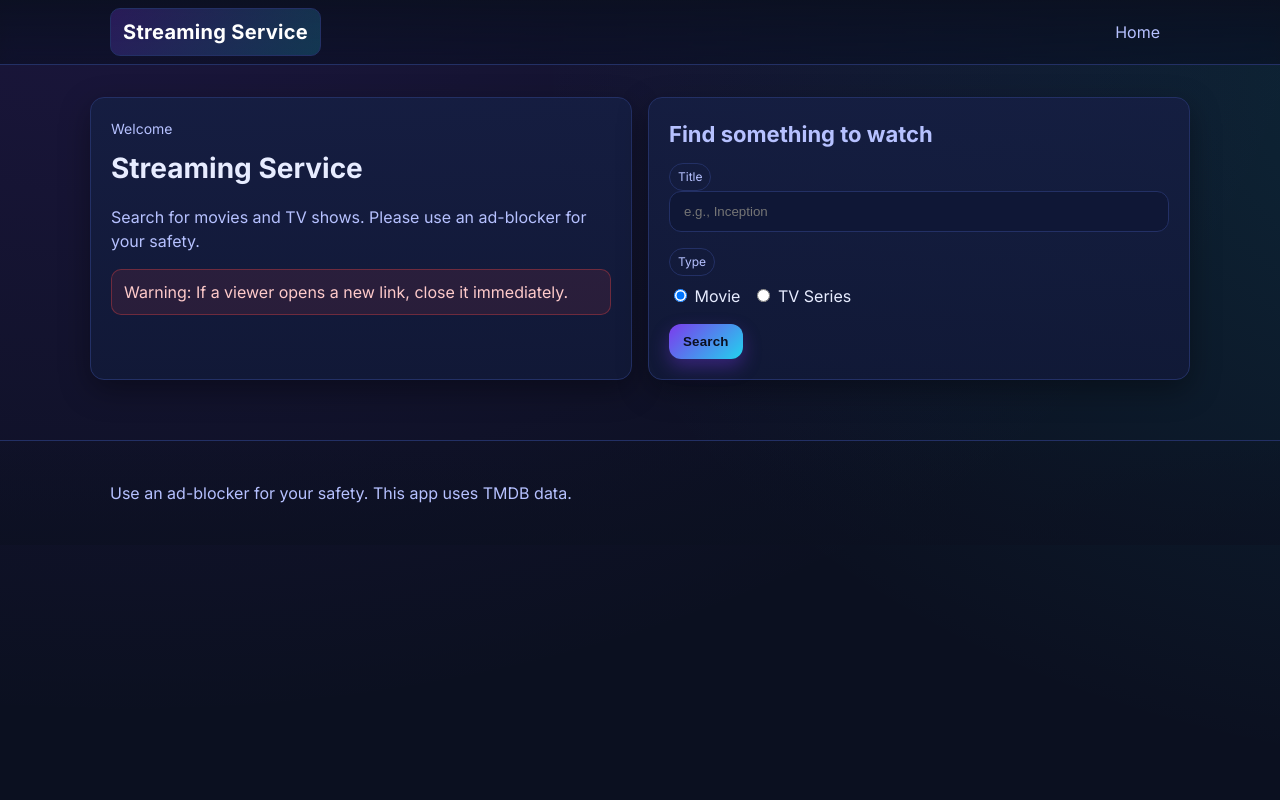
After one commit to Yusuf-Siddiqui-08/Movie-and-TV-Show-Streamer, a Flask app: page /1 in a window 1280 px wide. The commit adds this page. Run offline with Flask 3, Linux system fonts and the light colour scheme.

Commit message:
Migrated front-end to React, replaced legacy templates with single-page application, and refactored Flask routes to API endpoints.

```diff
--- a/main.py
+++ b/main.py
@@ -5,7 +5,7 @@ from datetime import datetime
 from typing import Any, Dict, List, Optional, Union
 
 import requests
-from flask import Flask, render_template, request
+from flask import Flask, request, jsonify, send_from_directory
 
 # Optional waitress: fall back to Flask dev server if not available
 try:
@@ -25,7 +25,7 @@ HEADERS = {
     "Authorization": _tmdb_api_key,  # Expecting the correct format already set in env (e.g., 'Bearer <token>')
 }
 
-app = Flask(__name__)
+app = Flask(__name__, static_folder="static", static_url_path="/static")
 
 
 def get_year(date: str) -> int:
@@ -52,24 +52,24 @@ def tmdb_search(path: str, query: str, page: int) -> Dict[str, Any]:
     return data
 
 
-@app.route("/")
-def home() -> str:
-    return render_template("home.html")
+@app.get("/api/search/movie")
+def api_search_movies():
+    movie_title = (request.args.get("title", "") or "").strip()
+    try:
+        page_num = int(request.args.get("page", "1") or 1)
+    except Exception:
+        page_num = 1
+    if not movie_title:
+        return jsonify({"error": "Missing required 'title' parameter"}), 400
 
-
-@app.route("/search/movie/<movie_title>/<int:page_num>/")
-def search_movies(movie_title: str, page_num: int):
     data = tmdb_search("/search/movie", movie_title, page_num)
-
     if data.get("status_code") == 46:
-        return data.get("status_message", "An error occurred.")
+        return jsonify({
+            "error": data.get("status_message", "An error occurred."),
+            "status_code": 46,
+        }), 400
 
     total_pages = int(data.get("total_pages", 1))
-    if page_num > total_pages:
-        return (
-            f"There are no more pages! The last page was {total_pages}! "
-            f"Click <a href='/search/movie/{movie_title}/{total_pages}/'>here</a> to see the last page!"
-        )
 
     # Build results list with popularity and rating
     results = data.get("results", [])
@@ -110,32 +110,36 @@ def search_movies(movie_title: str, page_num: int):
     try:
         results_list = sorted(results_list, key=sort_key, reverse=reverse)
     except Exception:
-        # Fallback to original order in case of any unexpected type issues
         pass
 
-    return render_template(
-        "searchMovieResults.html",
-        results=results_list,
-        page=page_num,
-        title=movie_title,
-        sort=sort,
-        order=order,
-    )
+    return jsonify({
+        "results": results_list,
+        "page": page_num,
+        "title": movie_title,
+        "sort": sort,
+        "order": order,
+        "total_pages": total_pages,
+    })
 
 
-@app.route("/search/tv/<tv_title>/<int:page_num>/")
-def search_tv(tv_title: str, page_num: int):
+@app.get("/api/search/tv")
+def api_search_tv():
+    tv_title = (request.args.get("title", "") or "").strip()
+    try:
+        page_num = int(request.args.get("page", "1") or 1)
+    except Exception:
+        page_num = 1
+    if not tv_title:
+        return jsonify({"error": "Missing required 'title' parameter"}), 400
+
     data = tmdb_search("/search/tv", tv_title, page_num)
-
     if data.get("status_code") == 46:
-        return data.get("status_message", "An error occurred.")
+        return jsonify({
+            "error": data.get("status_message", "An error occurred."),
+            "status_code": 46,
+        }), 400
 
     total_pages = int(data.get("total_pages", 1))
-    if page_num > total_pages:
-        return (
-            f"There are no more pages! The last page was {total_pages}! "
-            f"Click <a href='/search/tv/{tv_title}/{total_pages}/'>here</a> to see the last page!"
-        )
 
     # Build results list with popularity and rating
     results = data.get("results", [])
@@ -178,23 +182,22 @@ def search_tv(tv_title: str, page_num: int):
     except Exception:
         pass
 
-    return render_template(
-        "searchTvResults.html",
-        results=results_list,
-        page=page_num,
-        title=tv_title,
-        sort=sort,
-        order=order,
-    )
+    return jsonify({
+        "results": results_list,
+        "page": page_num,
+        "title": tv_title,
+        "sort": sort,
+        "order": order,
+        "total_pages": total_pages,
+    })
 
 
-@app.route("/watch/<item_type>/<id>/")
-def watch(item_type: str, id: str):
-    if item_type == "movie":
-        return render_template("watchMovie.html", id=id)
-    if item_type == "tv":
-        return render_template("watchTv.html", id=id)
-    return "Invalid type", 400
+# Serve the React single-page app
+@app.route("/", defaults={"path": ""})
+@app.route("/<path:path>")
+def serve_client(path: str):
+    # Always serve the SPA entry; static assets are handled by Flask static
+    return send_from_directory(os.path.join(app.static_folder, "react"), "index.html")
 
 
 if __name__ == "__main__":
--- /dev/null
+++ b/static/react/app.jsx
@@ -0,0 +1,259 @@
+/* global React, ReactDOM */
+const { useState, useEffect, useMemo } = React;
+
+function useHashRoute() {
+  const [hash, setHash] = useState(() => window.location.hash || '#/');
+  useEffect(() => {
+    const onHash = () => setHash(window.location.hash || '#/');
+    window.addEventListener('hashchange', onHash);
+    return () => window.removeEventListener('hashchange', onHash);
+  }, []);
+  return hash;
+}
+
+function parseQuery(qs) {
+  const out = {};
+  const s = qs.startsWith('?') ? qs.slice(1) : qs;
+  for (const part of s.split('&')) {
+    if (!part) continue;
+    const [k, v = ''] = part.split('=');
+    out[decodeURIComponent(k)] = decodeURIComponent(v);
+  }
+  return out;
+}
+
+function buildQuery(params) {
+  const usp = new URLSearchParams();
+  Object.entries(params).forEach(([k, v]) => {
+    if (v !== undefined && v !== null && v !== '') usp.set(k, v);
+  });
+  const s = usp.toString();
+  return s ? `?${s}` : '';
+}
+
+function useRoute() {
+  const hash = useHashRoute();
+  // Supported routes:
+  // #/ => home
+  // #/search/movie/:title/:page?sort=&order=
+  // #/search/tv/:title/:page?sort=&order=
+  // #/watch/movie/:id
+  // #/watch/tv/:id
+  return useMemo(() => {
+    const clean = hash.replace(/^#/, '');
+    const [path, qs = ''] = clean.split('?');
+    const parts = path.split('/').filter(Boolean);
+    const query = parseQuery(qs || '');
+    if (parts.length === 0) return { name: 'home', params: {}, query };
+    if (parts[0] === '') return { name: 'home', params: {}, query };
+    if (parts[0] === 'search' && (parts[1] === 'movie' || parts[1] === 'tv')) {
+      const kind = parts[1];
+      const title = decodeURIComponent(parts[2] || '');
+      const page = parseInt(parts[3] || '1', 10) || 1;
+      return { name: 'search', params: { kind, title, page }, query };
+    }
+    if (parts[0] === 'watch' && (parts[1] === 'movie' || parts[1] === 'tv')) {
+      const kind = parts[1];
+      const id = parts[2];
+      return { name: 'watch', params: { kind, id }, query };
+    }
+    return { name: 'home', params: {}, query };
+  }, [hash]);
+}
+
+function Home() {
+  const [title, setTitle] = useState('');
+  const [type, setType] = useState('Movie');
+
+  function onSubmit(e) {
+    e.preventDefault();
+    const t = (title || '').trim();
+    if (!t) { alert('Please enter a title.'); return; }
+    const enc = encodeURIComponent(t);
+    if (type === 'Movie') {
+      window.location.hash = `#/search/movie/${enc}/1`;
+    } else {
+      window.location.hash = `#/search/tv/${enc}/1`;
+    }
+  }
+
+  return (
+    <section className="grid grid-2">
+      <div className="card">
+        <div className="card-inner">
+          <div className="kicker">Welcome</div>
+          <h1>Streaming Service</h1>
+          <p className="muted">Search for movies and TV shows. Please use an ad-blocker for your safety.</p>
+          <div className="alert" role="alert">Warning: If a viewer opens a new link, close it immediately.</div>
+        </div>
+      </div>
+      <div className="card">
+        <div className="card-inner">
+          <h2>Find something to watch</h2>
+          <form className="grid" onSubmit={onSubmit}>
+            <div>
+              <label htmlFor="title"><span className="badge">Title</span></label>
+              <input type="text" id="title" name="title" className="input" placeholder="e.g., Inception"
+                     value={title} onChange={(e) => setTitle(e.target.value)} />
+            </div>
+            <div>
+              <span className="badge">Type</span>
+              <div style={{display:'flex', gap:'12px', marginTop:'8px'}}>
+                <label><input type="radio" name="type" value="Movie" checked={type==='Movie'} onChange={() => setType('Movie')} /> Movie</label>
+                <label><input type="radio" name="type" value="TV Series" checked={type==='TV Series'} onChange={() => setType('TV Series')} /> TV Series</label>
+              </div>
+            </div>
+            <div>
+              <button className="btn" id="search-btn" type="submit">Search</button>
+            </div>
+          </form>
+        </div>
+      </div>
+    </section>
+  );
+}
+
+function SortLinks({ sort, order, onChange }) {
+  const mk = (text, s, o) => (
+    <button className={"btn " + (o === 'asc' ? 'btn-secondary' : 'btn-secondary')} style={{marginRight:8}}
+            onClick={() => onChange(s, o)}>
+      {text}{sort===s && order===o ? ' ✓' : ''}
+    </button>
+  );
+  return (
+    <div style={{margin:'8px 0'}}>
+      <strong>Sort:</strong>{' '}
+      {mk('Most popular', 'popularity', 'desc')}
+      {mk('Least popular', 'popularity', 'asc')}
+      {mk('Highest rated', 'rating', 'desc')}
+      {mk('Lowest rated', 'rating', 'asc')}
+      {mk('A–Z', 'name', 'asc')}
+      {mk('Newest', 'year', 'desc')}
+      {mk('Oldest', 'year', 'asc')}
+    </div>
+  );
+}
+
+function Results() {
+  const route = useRoute();
+  const { kind, title, page } = route.params;
+  const [data, setData] = useState({ results: [], page, title, sort: 'popularity', order: 'desc', total_pages: 1 });
+  const [loading, setLoading] = useState(true);
+  const [error, setError] = useState('');
+
+  const sort = route.query.sort || 'popularity';
+  const order = route.query.order || 'desc';
+
+  useEffect(() => {
+    let cancelled = false;
+    async function load() {
+      setLoading(true); setError('');
+      try {
+        const qs = buildQuery({ title, page, sort, order });
+        const resp = await fetch(`/api/search/${kind}${qs}`);
+        const json = await resp.json();
+        if (!resp.ok) throw new Error(json.error || 'Failed to load results');
+        if (!cancelled) setData(json);
+      } catch (e) {
+        if (!cancelled) setError(String(e.message || e));
+      } finally {
+        if (!cancelled) setLoading(false);
+      }
+    }
+    load();
+    return () => { cancelled = true; }
+  }, [kind, title, page, sort, order]);
+
+  function setSort(s, o) {
+    const base = `#/search/${kind}/${encodeURIComponent(title)}/${page}`;
+    window.location.hash = base + buildQuery({ sort: s, order: o });
+  }
+  function go(delta) {
+    const next = Math.max(1, (parseInt(page,10)||1) + delta);
+    if (delta > 0 && data.total_pages && next > data.total_pages) {
+      alert(`There are no more pages! The last page was ${data.total_pages}!`);
+      return;
+    }
+    const base = `#/search/${kind}/${encodeURIComponent(title)}/${next}`;
+    window.location.hash = base + buildQuery({ sort, order });
+  }
+
+  return (
+    <div>
+      <h1>{kind === 'movie' ? 'Movies' : 'TV shows'} matching “{title}”</h1>
+      <SortLinks sort={sort} order={order} onChange={setSort} />
+      <div className="card" style={{marginTop:8}}>
+        <div className="card-inner">
+          {loading ? (
+            <p className="muted">Loading…</p>
+          ) : error ? (
+            <div className="alert" role="alert">{error}</div>
+          ) : (
+            <>
+              <table className="table" id="resultsTable">
+                <thead>
+                  <tr>
+                    <th>{kind === 'movie' ? 'Movie' : 'TV Series'}</th>
+                    <th>Year</th>
+                    <th>Popularity</th>
+                    <th>Rating</th>
+                    <th></th>
+                  </tr>
+                </thead>
+                <tbody>
+                {data.results.map((row) => (
+                  <tr key={`${kind}-${row.id}`}>
+                    <td className="cell-title"><a href={`#/watch/${kind}/${row.id}`}>{row.name}</a></td>
+                    <td className="cell-year">{row.year}</td>
+                    <td className="cell-popularity">{Number(row.popularity || 0).toFixed(1)}</td>
+                    <td className="cell-rating">{Number(row.rating || 0).toFixed(1)}</td>
+                    <td className="row-actions"><a className="btn btn-secondary" href={`#/watch/${kind}/${row.id}`}>Watch</a></td>
+                  </tr>
+                ))}
+                </tbody>
+              </table>
+              <div className="pager">
+                <button className="btn btn-secondary" onClick={() => go(-1)}>Prev</button>
+                <span className="badge">Page {data.page}</span>
+                <button className="btn" onClick={() => go(1)}>Next</button>
+              </div>
+            </>
+          )}
+        </div>
+      </div>
+    </div>
+  );
+}
+
+function Watch() {
+  const route = useRoute();
+  const { kind, id } = route.params;
+  const src = kind === 'movie' ? `https://www.2embed.cc/embed/${id}` : `https://www.2embed.cc/embedtvfull/${id}`;
+
+  useEffect(() => {
+    setTimeout(() => alert('WARNING: USE AN AD-BLOCKER!'), 0);
+  }, []);
+
+  return (
+    <div>
+      <div className="alert" role="alert">Warning: Use an ad-blocker. If a new tab opens, close it immediately.</div>
+      {kind === 'tv' ? (<p className="kicker">Other episodes are usually available via the player menu.</p>) : null}
+      <div className="iframe-wrap" style={{marginTop: kind==='tv' ? 12 : 16}}>
+        <div className="iframe-box">
+          <iframe id="movie" src={src} allow="accelerometer; autoplay; clipboard-write; encrypted-media; gyroscope; picture-in-picture" allowFullScreen></iframe>
+        </div>
+      </div>
+    </div>
+  );
+}
+
+function App() {
+  const route = useRoute();
+  if (route.name === 'home') return <Home />;
+  if (route.name === 'search') return <Results />;
+  if (route.name === 'watch') return <Watch />;
+  return <Home />;
+}
+
+const root = ReactDOM.createRoot(document.getElementById('root'));
+root.render(<App />);
--- /dev/null
+++ b/static/react/index.html
@@ -0,0 +1,37 @@
+<!doctype html>
+<html lang="en">
+<head>
+  <meta charset="utf-8" />
+  <meta name="viewport" content="width=device-width, initial-scale=1" />
+  <title>Streaming Service</title>
+  <link rel="preconnect" href="https://fonts.googleapis.com">
+  <link rel="preconnect" href="https://fonts.gstatic.com" crossorigin>
+  <link href="https://fonts.googleapis.com/css2?family=Inter:wght@400;500;600;700&display=swap" rel="stylesheet">
+  <link rel="stylesheet" href="/static/css/style.css" />
+</head>
+<body>
+  <header class="site-header">
+    <div class="container header-inner">
+      <a class="brand" href="#/">Streaming Service</a>
+      <nav class="nav">
+        <a href="#/" class="nav-link">Home</a>
+      </nav>
+    </div>
+  </header>
+
+  <main class="container page">
+    <div id="root"></div>
+  </main>
+
+  <footer class="site-footer">
+    <div class="container">
+      <p>Use an ad-blocker for your safety. This app uses TMDB data.</p>
+    </div>
+  </footer>
+
+  <script crossorigin src="https://unpkg.com/react@18/umd/react.production.min.js"></script>
+  <script crossorigin src="https://unpkg.com/react-dom@18/umd/react-dom.production.min.js"></script>
+  <script src="https://unpkg.com/@babel/standalone/babel.min.js"></script>
+  <script type="text/babel" src="/static/react/app.jsx"></script>
+</body>
+</html>
--- a/templates/base.html
+++ b/templates/base.html
@@ -30,6 +30,7 @@
     </div>
   </footer>
 
+  <script src="{{ url_for('static', filename='js/app.js') }}"></script>
   {% block scripts %}{% endblock %}
 </body>
 </html>
```
Also changed, not shown: static/js/app.js (added, +101 -0 lines), templates/home.html (+2 -25 lines), templates/searchMovieResults.html (+3 -24 lines), templates/searchTvResults.html (+3 -24 lines), templates/watchMovie.html (+0 -9 lines), templates/watchTv.html (+0 -8 lines), README.md.
